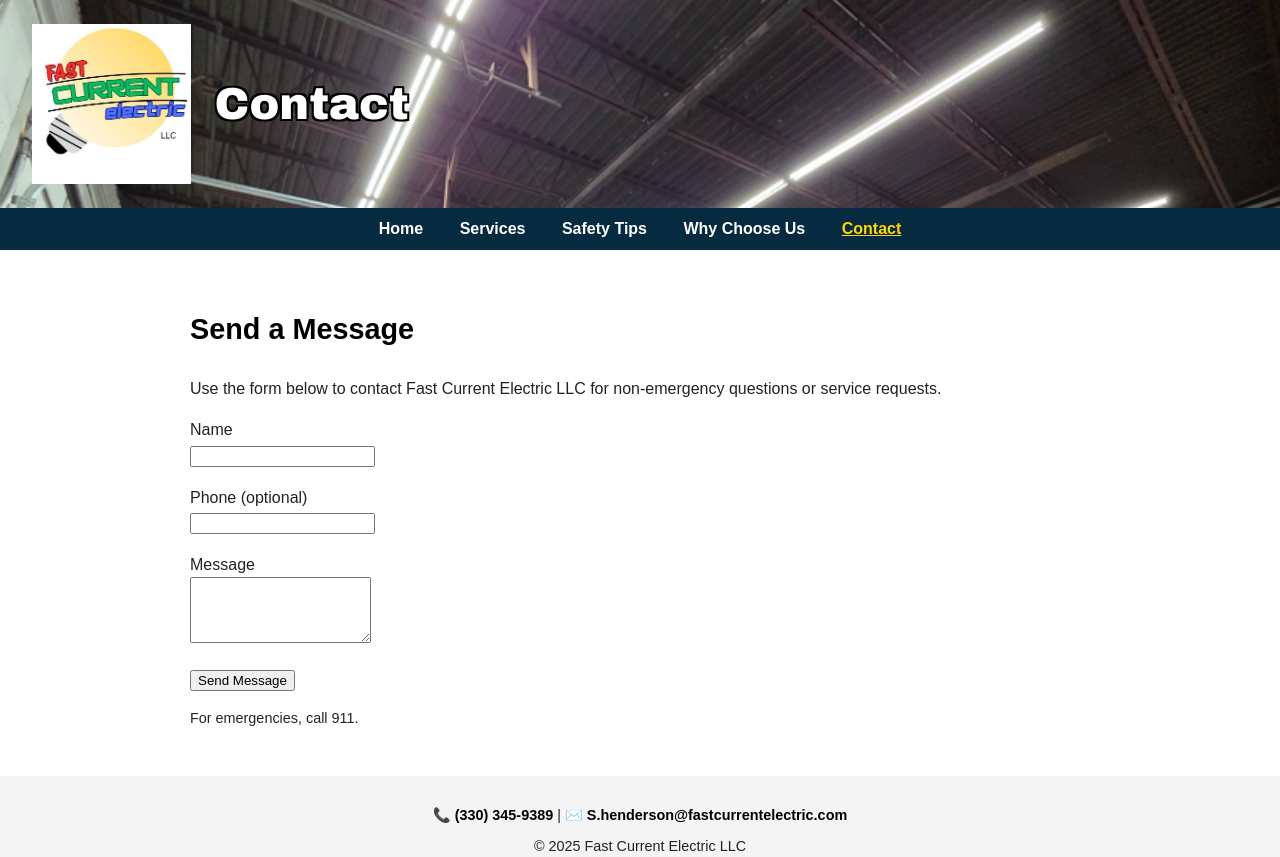
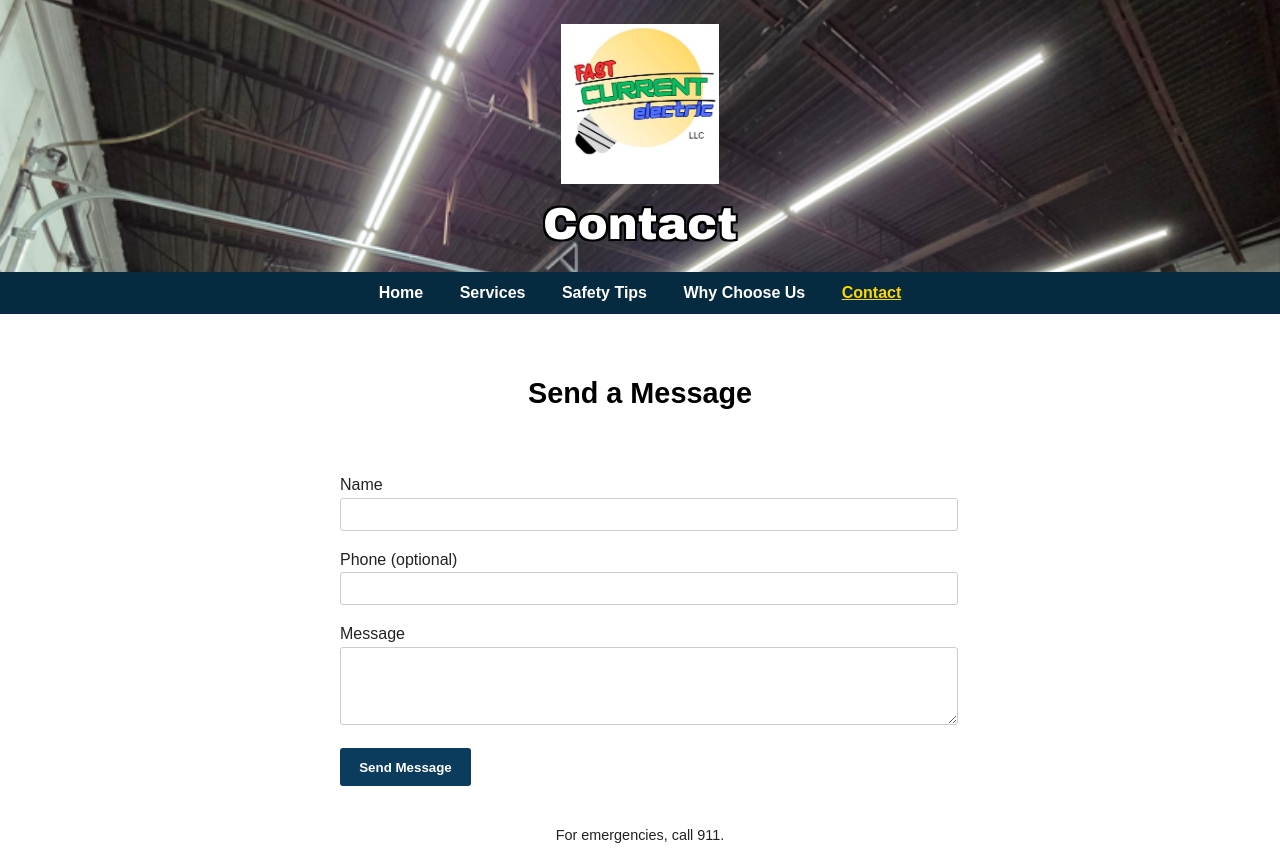
Before and after one commit to FastCurrentelectricLLC/FastCurrentElectricLLC, a plain HTML site: page contact.html in a window 1280 px wide. Shown: the top 857 px of the page. Drawn offline with Linux system fonts and the light colour scheme.

Commit message:
Update contact.html

```diff
--- a/contact.html
+++ b/contact.html
@@ -3,14 +3,14 @@
 <head>
   <meta charset="UTF-8">
   <title>Contact | Fast Current Electric LLC</title>
-  <meta name="description" content="Contact Fast Current Electric LLC for residential electrical services in Akron, OH, Wooster, OH, Canton, OH, Massillon, OH, and nearby areas.">
+  <meta name="description" content="Get in touch with Fast Current Electric LLC for residential electrical services in Akron, OH, Wooster, OH, Canton, OH, Massillon, OH, and surrounding areas.">
   <meta name="viewport" content="width=device-width, initial-scale=1.0">
   <link rel="icon" href="images/favicon.png" type="image/png">
 
   <style>
-    body { font-family: Arial, sans-serif; margin: 0; color: #222; }
-    .site-header { display: flex; align-items: center; gap: 1.5rem; background-image: url('images/background.png'); background-size: cover; background-position: center; color: white; padding: 1.5rem 2rem; }
-    .logo { max-height: 160px; width: auto; }
+    body { font-family: Arial, sans-serif; margin: 0; color: #222; text-align: center; }
+    .site-header { display: flex; flex-direction: column; align-items: center; background-image: url('images/background.png'); background-size: cover; background-position: center; color: white; padding: 1.5rem 2rem; }
+    .logo { max-height: 160px; width: auto; margin-bottom: 1rem; }
 
     .site-header h1 {
         color: white;
@@ -22,20 +22,25 @@
             2px -2px 0 black,
             -2px 2px 0 black,
             2px 2px 0 black;
+        margin: 0;
     }
 
-    section h2 { color: black; font-weight: bold; font-size: 1.8rem; }
-    nav { background: #062a40; padding: 0.75rem; text-align: center; }
+    nav { background: #062a40; padding: 0.75rem; }
     nav a { color: #fff; margin: 0 1rem; text-decoration: none; font-weight: bold; }
     nav a:hover { text-decoration: underline; }
     nav a.active { text-decoration: underline; color: #FFD700; }
 
-    section { padding: 2rem; max-width: 900px; margin: auto; line-height: 1.6; }
-    .card { border: 1px solid #ddd; padding: 1rem; border-radius: 5px; background: rgba(255,255,255,0.9); margin-bottom: 1rem; }
+    section { padding: 2rem; max-width: 900px; margin: auto; line-height: 1.6; text-align: left; }
+    section h2 { color: black; font-weight: bold; font-size: 1.8rem; margin-bottom: 1rem; text-align: center; }
+
+    form { background: rgba(255,255,255,0.95); padding: 1.5rem; border-radius: 5px; max-width: 600px; margin: auto; }
+    form p { margin-bottom: 1rem; }
+    input, textarea { width: 100%; padding: 0.5rem; border: 1px solid #ccc; border-radius: 3px; }
+
+    button { background: #0b3c5d; color: white; padding: 0.7rem 1.2rem; border: none; border-radius: 3px; font-weight: bold; cursor: pointer; }
+    button:hover { background: #062a40; }
+
     footer { background: #f4f4f4; text-align: center; padding: 1rem; font-size: 0.9rem; }
-
-    @media (max-width: 600px) { .site-header { flex-direction: column; text-align: center; } }
-
     .contact-link { color: black; text-decoration: none; font-weight: bold; }
     .contact-link:hover { text-decoration: underline; }
   </style>
@@ -58,8 +63,6 @@
 
 <section>
   <h2>Send a Message</h2>
-  <p>Use the form below to contact Fast Current Electric LLC for non-emergency questions or service requests.</p>
-
   <form action="https://formspree.io/f/mojqoboz" method="POST">
     <p>
       <label>
@@ -84,8 +87,7 @@
 
     <button type="submit">Send Message</button>
   </form>
-
-  <p style="font-size: 0.9rem;">For emergencies, call 911.</p>
+  <p style="text-align:center; font-size:0.9rem;">For emergencies, call 911.</p>
 </section>
 
 <footer>
```
